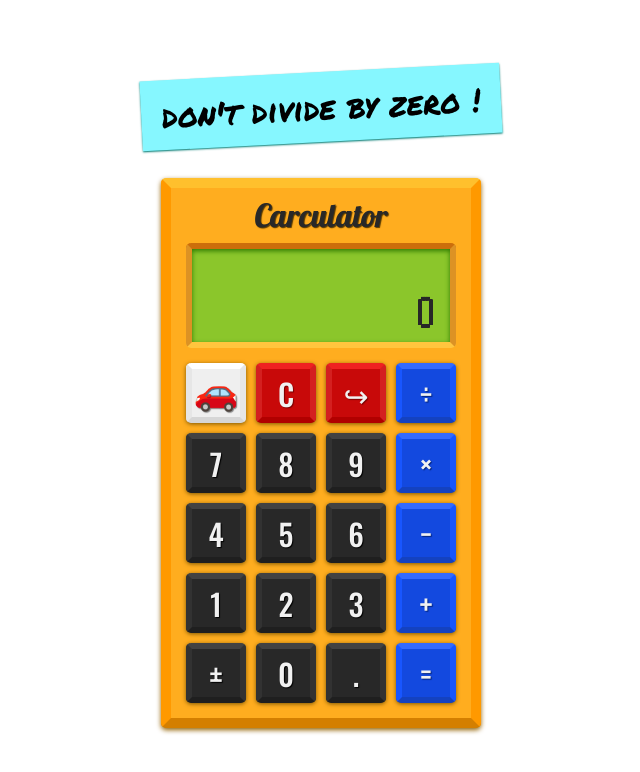
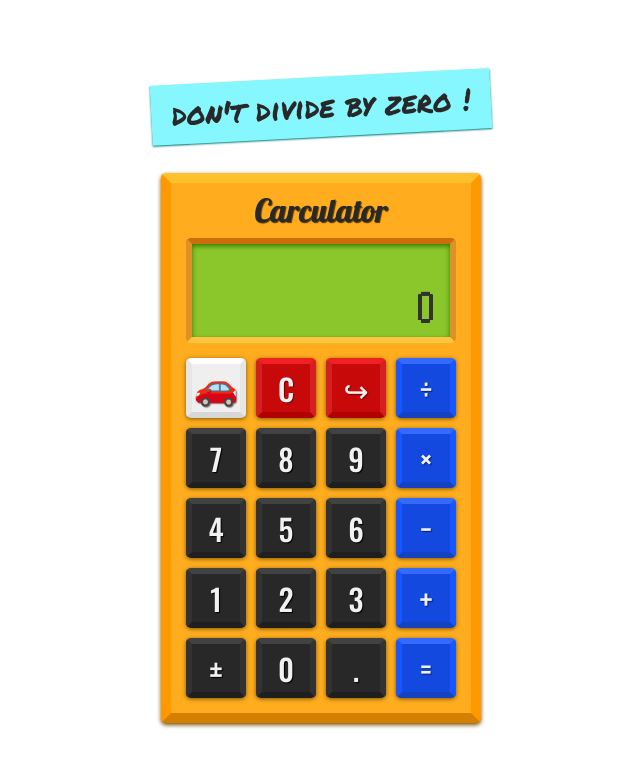
Before and after one commit to cat-script/Calculator, a plain HTML site: page index.html in a window 1280 px wide. Shown: the whole page, without its empty margins (319-959 px from the left). Drawn offline with nearby package versions, Linux system fonts and the light colour scheme.

Commit message:
Update current stable version

```diff
--- a/style.css
+++ b/style.css
@@ -50,13 +50,14 @@ body {
 
 .note {
   font-family: 'Permanent Marker';
-  font-size: 32px;
+  font-size: 30px;
+  color: #282828;
   background-color: #86f7ff;
-  width: 360px;
-  height: 70px;
+  width: 340px;
+  height: 60px;
   box-shadow: 0 1px 2px 0 #007971;
   margin-bottom: 36px;
-  transform: rotate(-3deg)
+  transform: rotate(-3deg);
 }
 
 .calculator {
@@ -67,7 +68,7 @@ body {
   border: 10px solid #ff9900;
   border-top: 10px solid #ffc02d;
   border-bottom: 10px solid #d47f00;
-  box-shadow: 0 2px 5px 0 #926100;
+  box-shadow: 0 2px 4px 0 #744d00;
 }
 
 .label {
@@ -95,9 +96,9 @@ body {
   font-family: 'Handjet Medium', sans-serif;
   font-size: 24px;
   text-align: right;
-  color: #272727;
+  color: #323232;
   background-color: #8bc62b;
-  box-shadow: 0px 2px 5px 0px inset #2d7a00;
+  box-shadow: 0 2px 5px 0 inset #2d7a00;
   border: 6px solid #dc9224;
   border-bottom: 6px solid #ffc53e;
   border-top: 6px solid #cc6e0b;
```
Also changed, not shown: index.html (+0 -1 lines), 1 other file.
